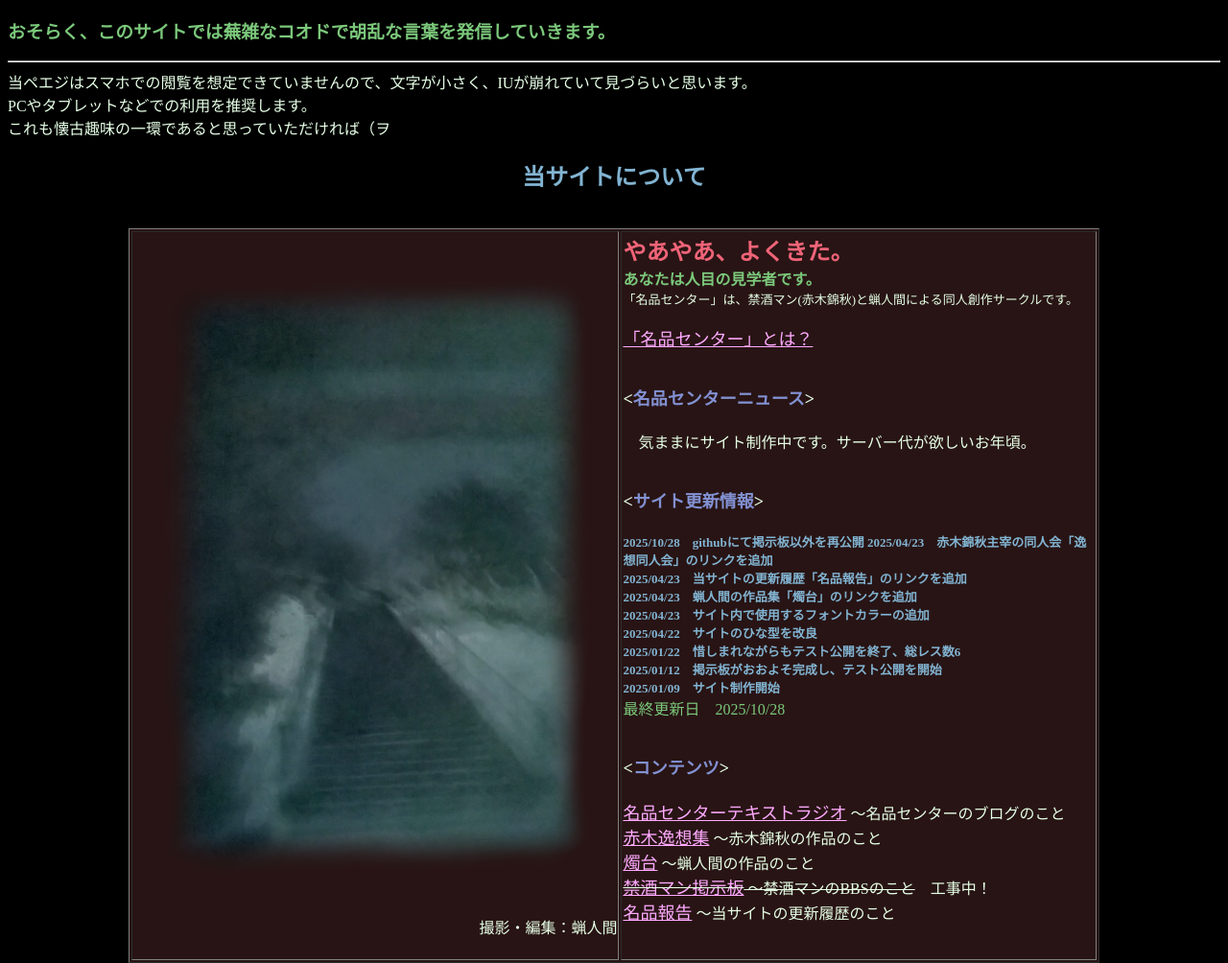
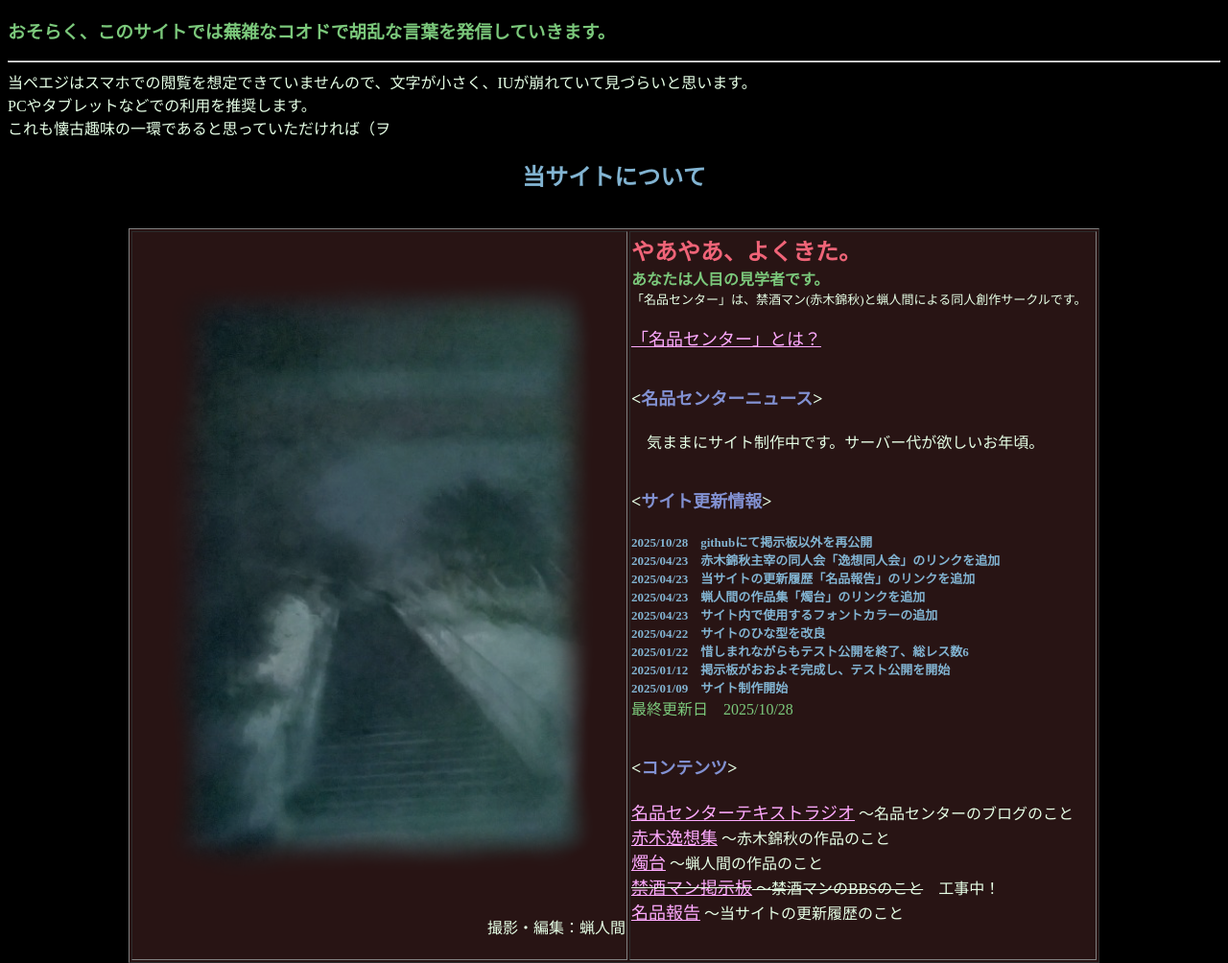
Before and after one commit to meihin-center/meihin-center.github.io, a plain HTML site: page index.html in a window 1280 px wide. Shown: the part 207-1211 px from the top of the page at 96% size. Drawn offline with Linux system fonts and the light colour scheme.

Commit message:
Update index.html

```diff
--- a/index.html
+++ b/index.html
@@ -61,7 +61,7 @@
        <font size="4"> <b><<font color="8291D2">サイト更新情報</font>></b><br><br></font>
             <font color="82B4D2" size="2">
                 <b>
-                2025/10/28　githubにて掲示板以外を再公開
+                2025/10/28　githubにて掲示板以外を再公開<br>
                 2025/04/23　赤木錦秋主宰の同人会「逸想同人会」のリンクを追加<br>
                 2025/04/23　当サイトの更新履歴「名品報告」のリンクを追加<br>
                 2025/04/23　蝋人間の作品集「燭台」のリンクを追加<br>
```
